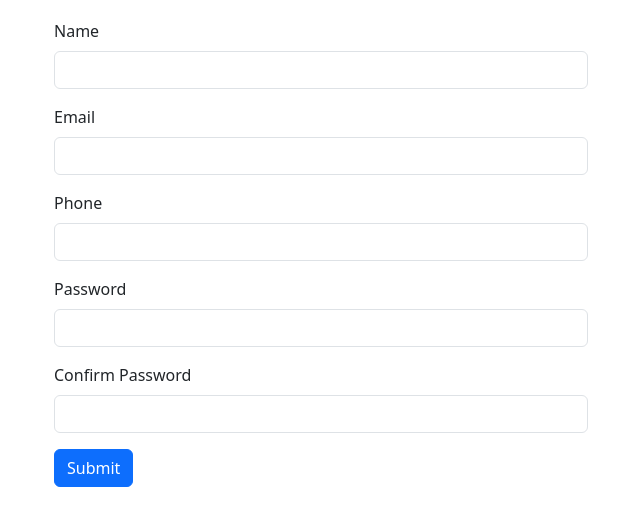
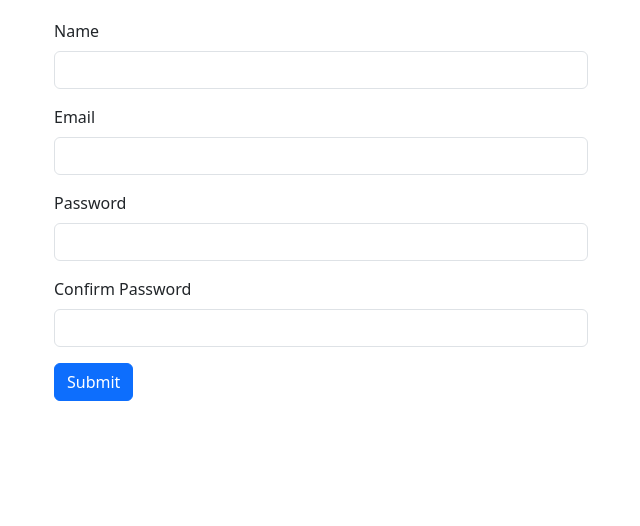
Before and after one commit to jamesbryer/ams_proj_1, a Flask app: page /signup in a window 1280 px wide. Shown: the part 153-679 px from the top of the page, without its empty margins (319-959 px from the left). Run offline with Flask 3, Linux system fonts and the light colour scheme.

Commit message:
Added something

```diff
--- a/application/templates/products.html
+++ b/application/templates/products.html
@@ -17,7 +17,7 @@
         <td><a href="{{ url_for('product', id=product.id) }}">{{ product.name }}</a></td>
         <td>£ {{ product.price }}</td>
         <td> {{ product.description }}</td>
-        <td><img class="product-image"src="{{ url_for('static', filename=product.image) }}" alt="{{ product.name }}" class="img-fluid"></td>
+        <td><img class="product-image"src="{{ url_for('static', filename=product.image) }}" alt="{{ product.name }}" class="img-fluid" width="500px"></td>
       </tr>
       {% endfor %}
     </tbody>
--- a/application/templates/signup.html
+++ b/application/templates/signup.html
@@ -19,15 +19,6 @@
                         {{ form.email.label(class="form-label") }}
                         {{ form.email(class="form-control") }}
                         {% for error in form.email.errors %}
-                            <div class="alert alert-danger">
-                                <span class="text-danger">{{ error }}</span>
-                            </div>
-                        {% endfor %}
-                    </div>
-                    <div class="mb-3">
-                        {{ form.phone.label(class="form-label") }}
-                        {{ form.phone(class="form-control") }}
-                        {% for error in form.phone.errors %}
                             <div class="alert alert-danger">
                                 <span class="text-danger">{{ error }}</span>
                             </div>
```
